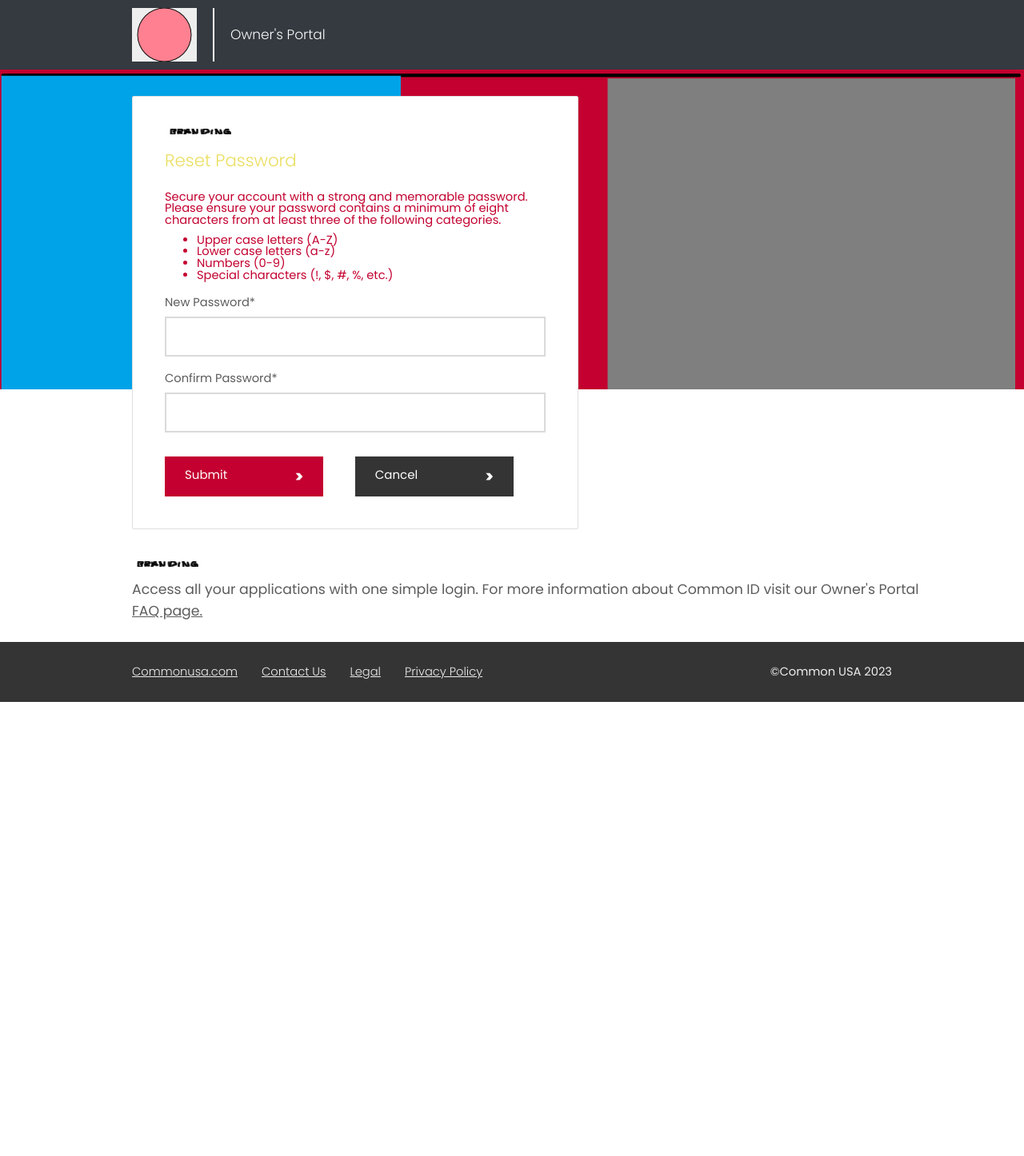
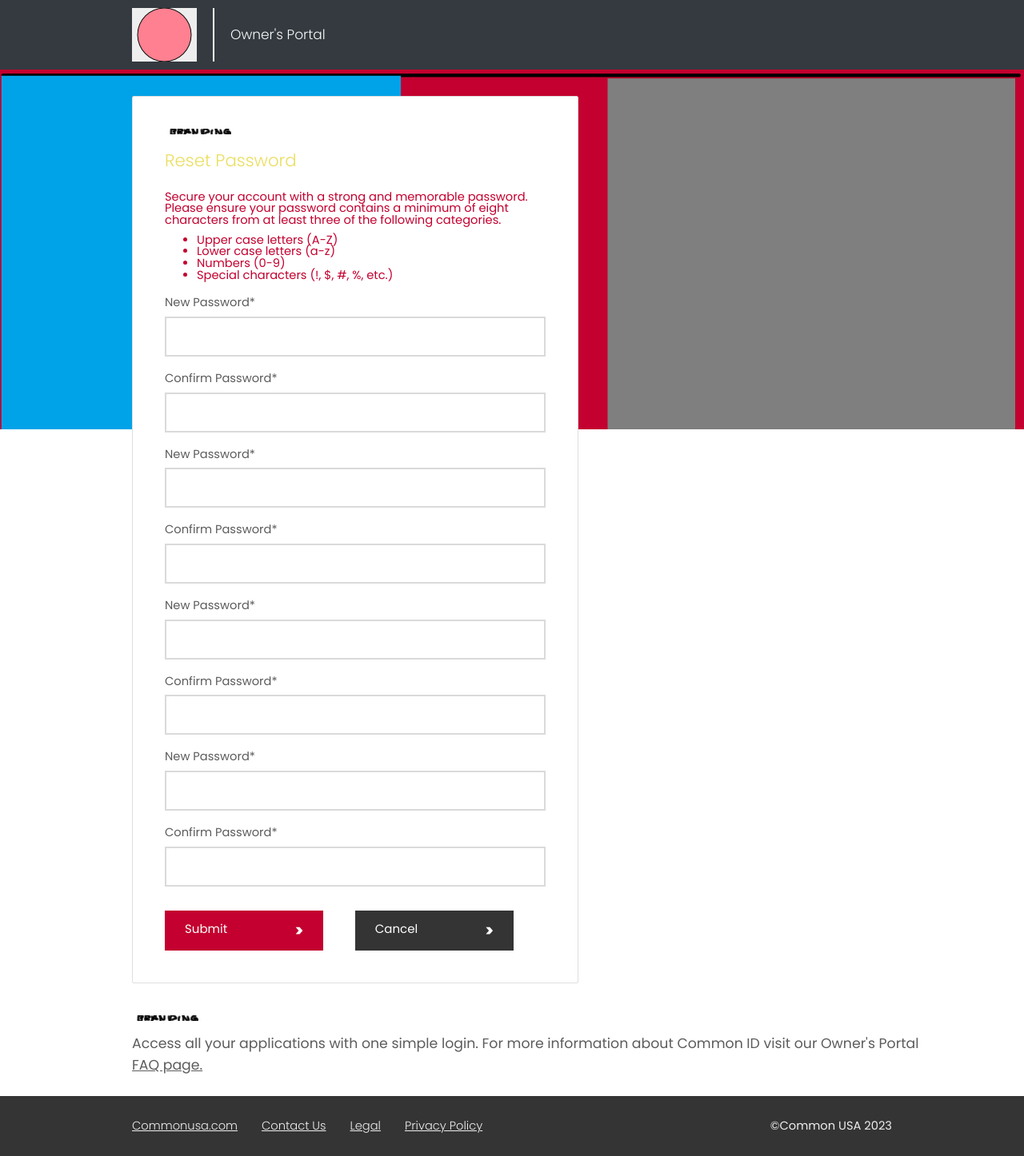
Before and after one commit to Yuugen64/Boostrap5_KnowledgeCheck, a website: page index.html in a window 1280 px wide. Shown: the whole page at 80% size. Before the commit the page ends 878 px from the top, so only its background shows below. Drawn offline with nearby package versions, Linux system fonts and the light colour scheme.

Commit message:
[Footer display bug:: Ravi's Footer Fix] - added the dynamic fix to the code that Ravi provided to dynamically change the alignment of the footer based on the length of the content and window height.

```diff
--- a/index.html
+++ b/index.html
@@ -65,8 +65,8 @@
     -->
 
 
-    <!--Main Container-->
-    <div class="container-fluid main-container px-0">
+    <!--Main Container - ID is used for footer calc-->
+    <div id="container" class="container-fluid main-container px-0">
 
       <div class="main-content-background"></div><!--Background image-->
 
@@ -109,6 +109,24 @@
                   <p class="label-styling">Confirm Password*</p>
                   <input class="field-styling"></input>
 
+                  <p class="label-styling">New Password*</p>
+                  <input class="field-styling"></input>
+
+                  <p class="label-styling">Confirm Password*</p>
+                  <input class="field-styling"></input>
+
+                  <p class="label-styling">New Password*</p>
+                  <input class="field-styling"></input>
+
+                  <p class="label-styling">Confirm Password*</p>
+                  <input class="field-styling"></input>
+
+                  <p class="label-styling">New Password*</p>
+                  <input class="field-styling"></input>
+
+                  <p class="label-styling">Confirm Password*</p>
+                  <input class="field-styling"></input>
+
                 </div>
 
                 <div class="container-fluid px-0">
@@ -144,7 +162,7 @@
       </div>
       <!--End of the card container-->
 
-      <!--This DIV groups the individual elements and aligns them on the left side-->
+      <!--This DIV groups the individual elements after the card and aligns them on the left side-->
       <div class="FAQ-flavortext">
         <div class="nissanid_branding_undercard px-0 mx-0"></div>
 
@@ -154,7 +172,8 @@
         <a class="FAQ-link" href="#">FAQ page.</a>
       </div>
 
-      <div class="container-fluid bottom-bar">
+      <!--Footer Container-->
+      <div id="footer" class="container-fluid bottom-bar">
 
         <div class="row bottom-bar-row">
           <div class="col-auto bottom-bar-column">
@@ -184,6 +203,7 @@
         </div>
 
       </div>
+      <!--End of Footer-->
 
     </div>
     <!--End of the main content area-->
@@ -228,5 +248,17 @@
       integrity="sha384-JjSmVgyd0p3pXB1rRibZUAYoIIy6OrQ6VrjIEaFf/nJGzIxFDsf4x0xIM+B07jRM"
       crossorigin="anonymous"
     ></script>
+
+    <!--Ravi's Footer Fix-->
+	  <script type="text/javascript">
+		  var obj=document.getElementById("container");   //ad id to the container
+		  var els=obj.getElementsByTagName("input");      //&& (window.navigator.pointerEnabled || navigator.maxTouchPoints >=1)
+		  if(window.outerHeight>1024  && els.length<5){
+			  var footer=document.getElementById("footer"); //add id to the element
+			  footer.style.position="fixed";
+			  footer.style.bottom=0;
+		  }
+	  </script>
+    <!--End Footer Fix-->
   </body>
 </html>
--- a/style.css
+++ b/style.css
@@ -145,7 +145,7 @@ h6{
     background-image: url("assets/NissanBG_Red_1500x650.png");
     background-repeat: no-repeat;
     background-size: cover;
-    height: 400px;
+    height: 450px; /*Sets the height of the backgorund image*/
 
     min-width: 1280px;
     z-index: 25;
```
